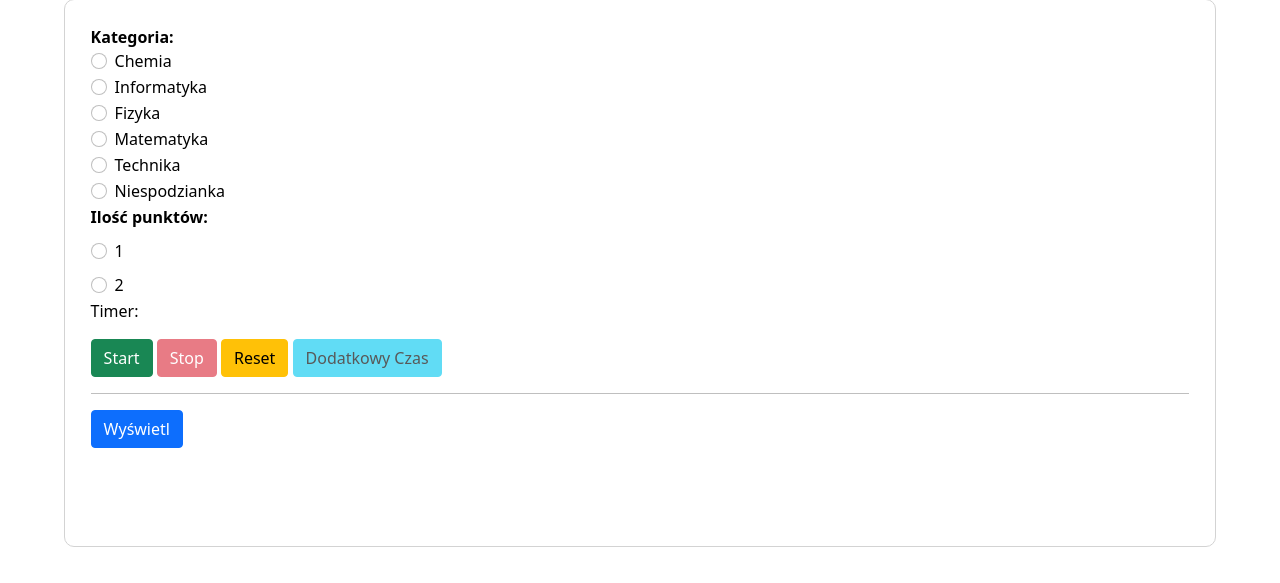
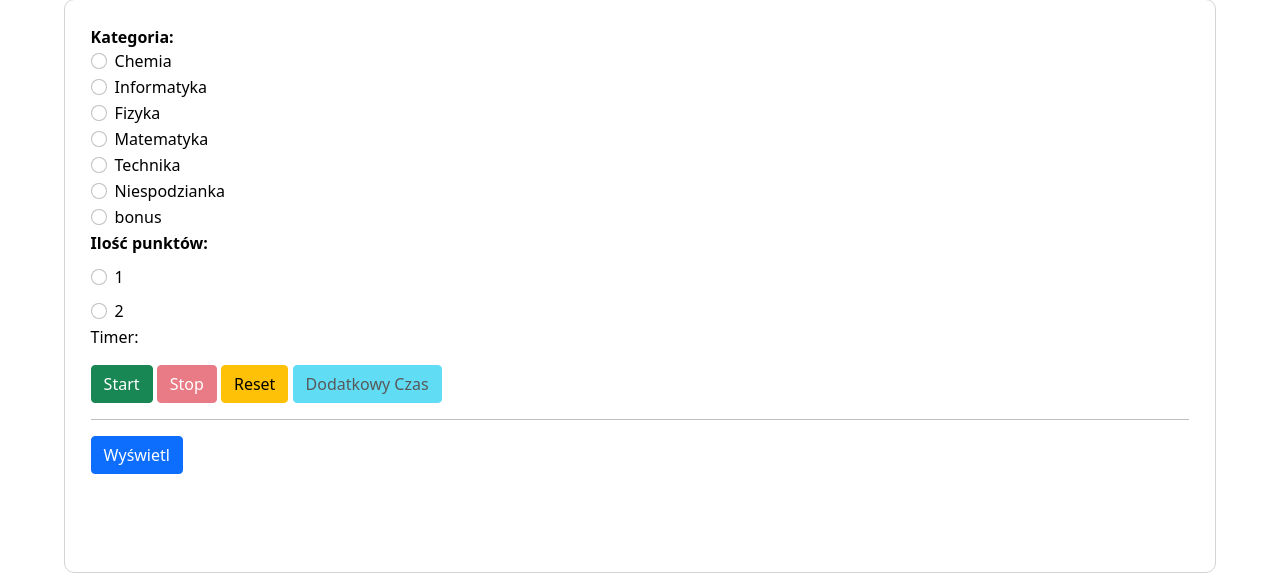
Before and after one commit to Adis000n/poma_v2, a PHP site: page /ws/admin/admin.php in a window 1280 px wide. Shown: the part 217-800 px from the top of the page. Run offline with PHP 8.4, Linux system fonts and the light colour scheme.

Commit message:
dodanie pytanie bonusowe

```diff
--- a/admin/admin.php
+++ b/admin/admin.php
@@ -80,6 +80,10 @@ function stopevent(){
   eventstatus=undefined;//USTAWIENIA NA undefined
   druzyny.length = 0 // CZYSZCZENIE TABLICY
   nr_druzyny=1;
+teamA=0;
+teamB=0;
+teamC=0;
+teamD=0;
   $(document).ready(function() {
    // AJAX request to send data to PHP
     //  var url = 'admin.php?query=stopevent';
@@ -125,7 +129,22 @@ function sprawdzstan(){
         var selectedSubject = document.querySelector('input[name="subject"]:checked');
         var selectedPoints = document.querySelector('input[name="points"]:checked');
         var selectedTeam  = nr_druzyny;
-        if (!selectedSubject || !selectedPoints) {
+
+        var punkty234=0;
+
+
+        // console.log(selectedSubject.value)
+        if(selectedSubject.value=='bonus'){
+            punkty234 = 3;
+            nr_druzyny=nr_druzyny-1;
+            selectedTeam  = nr_druzyny
+
+
+        }
+        if(selectedSubject.value !== 'bonus'){
+            var punkty234=selectedPoints.value;}
+        console.log(punkty234)
+        if (!selectedSubject || !punkty234) {
             alert('Please select both a subject and points');
             return;
         }
@@ -133,9 +152,10 @@ function sprawdzstan(){
         // If validation passes, log the form data
         const formData = {
             subject: selectedSubject.value,
-            points: selectedPoints.value,
+            points: punkty234,
             team:   selectedTeam,
-        };
+        }
+
         nr_druzyny=nr_druzyny+1;
         if(nr_druzyny<ilosc_druzyn+1){
         }else{
@@ -158,6 +178,7 @@ function sprawdzstan(){
             console.error(`WebSocket Error: ${error}`);
         };
         showSecondaryBtn();
+
     }
     // console.log(nr_druzyny)
     function showAnswerButtons() {
@@ -343,6 +364,10 @@ function sendAnswer(isCorrect) {
                 <input type="radio" class="form-check-input" id="niespodzianka" name="subject" value="niespodzianka">
                 <label class="form-check-label" for="niespodzianka">Niespodzianka</label>
             </div>
+            <div class="form-check">
+                <input type="radio" class="form-check-input" id="bonus" name="subject" value="bonus">
+                <label class="form-check-label" for="bonus">bonus</label>
+            </div>
         </div>
 
         <div class="form-group">
@@ -356,6 +381,24 @@ function sendAnswer(isCorrect) {
                 <label class="form-check-label" for="points2">2</label>
             </div>
         </div>
+        <!-- <div class="form-group">
+        <label for="points"><b>Ilość punktów:</b></label>
+        <div class="btn-group" role="group">
+            <div class="form-check">
+  <input class="form-check-input" type="checkbox" id="points1" name="points" value="1">
+  <label class="form-check-label" for="flexCheckDefault">
+    1
+  </label>
+            </div>
+
+            <div class="form-check">
+  <input class="form-check-input" type="checkbox" id="points2" name="points" value="2">
+  <label class="form-check-label" for="flexCheckDefault">
+    2
+  </label>
+            </div>
+</div>
+</div> -->
         <p>Timer:</p>
         <button type="button" id="startBtn" class="btn btn-success" onclick="startTimer()">Start</button>
         <button type="button" id="stopBtn" class="btn btn-danger" onclick="stopTimer()" disabled>Stop</button>
@@ -412,7 +455,17 @@ function punktyplansza(ilosc_druzyn,nr_druzyny,isCorrect)
 {
 
     var selectedPoints = document.querySelector('input[name="points"]:checked');
-  var points = Number(selectedPoints.value); console.log(points)
+    var selectedSubject = document.querySelector('input[name="subject"]:checked');
+
+  if(selectedSubject.value =='bonus'){
+        points=3;
+
+    }else{
+        var points = Number(selectedPoints.value);
+    }
+
+
+    console.log(points)
   var numer_druzyny=nr_druzyny;
 if(ilosc_druzyn==2 && isCorrect==true)
   {
@@ -436,6 +489,7 @@ if(ilosc_druzyn==2 && isCorrect==true)
         if(numer_druzyny==1){
       teamD=teamD+points}
 }
+
     wysylanie();
 
 //   console.log("ilość punktów wybrana:"+points+", numer druzyny:"+numer_druzyny)
```
